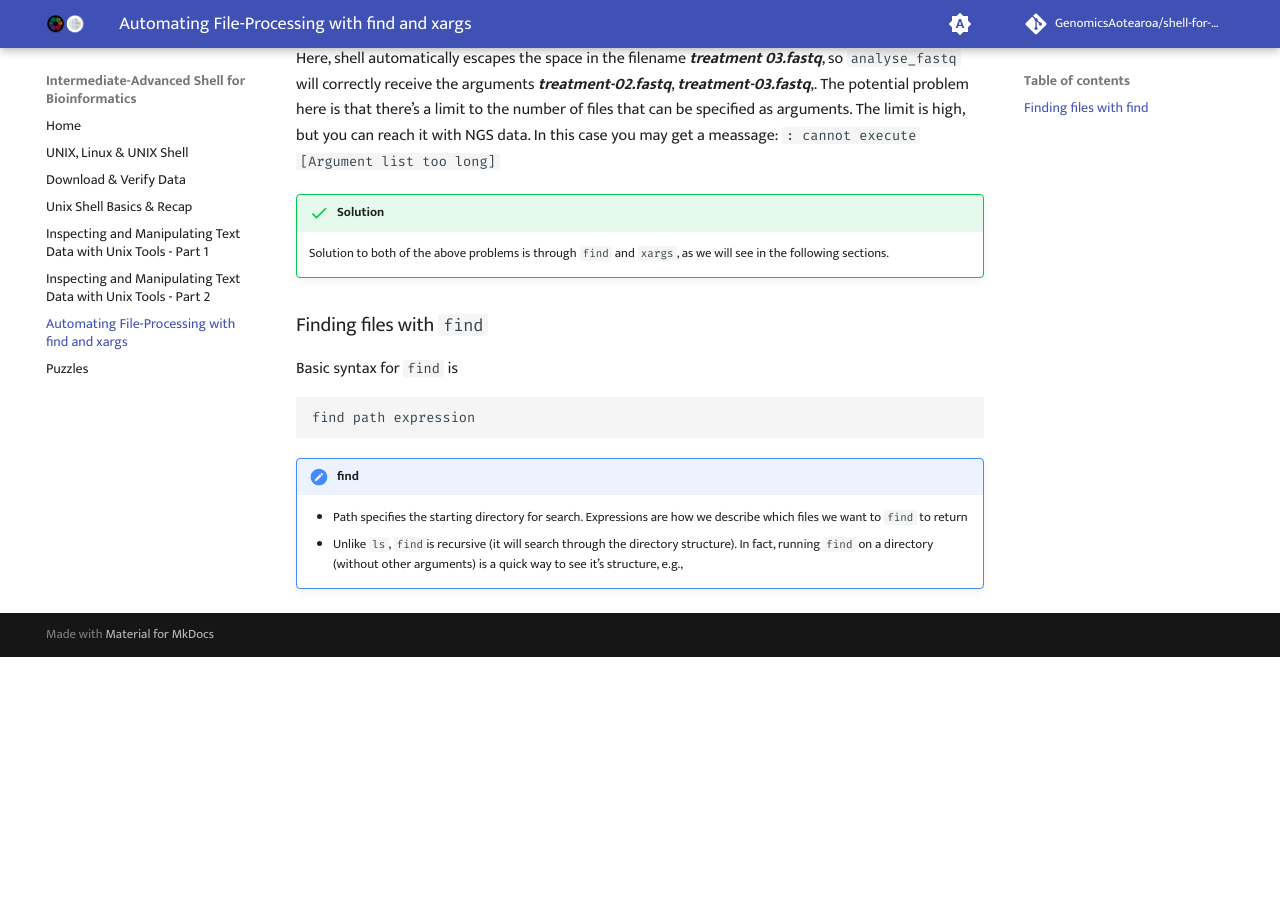
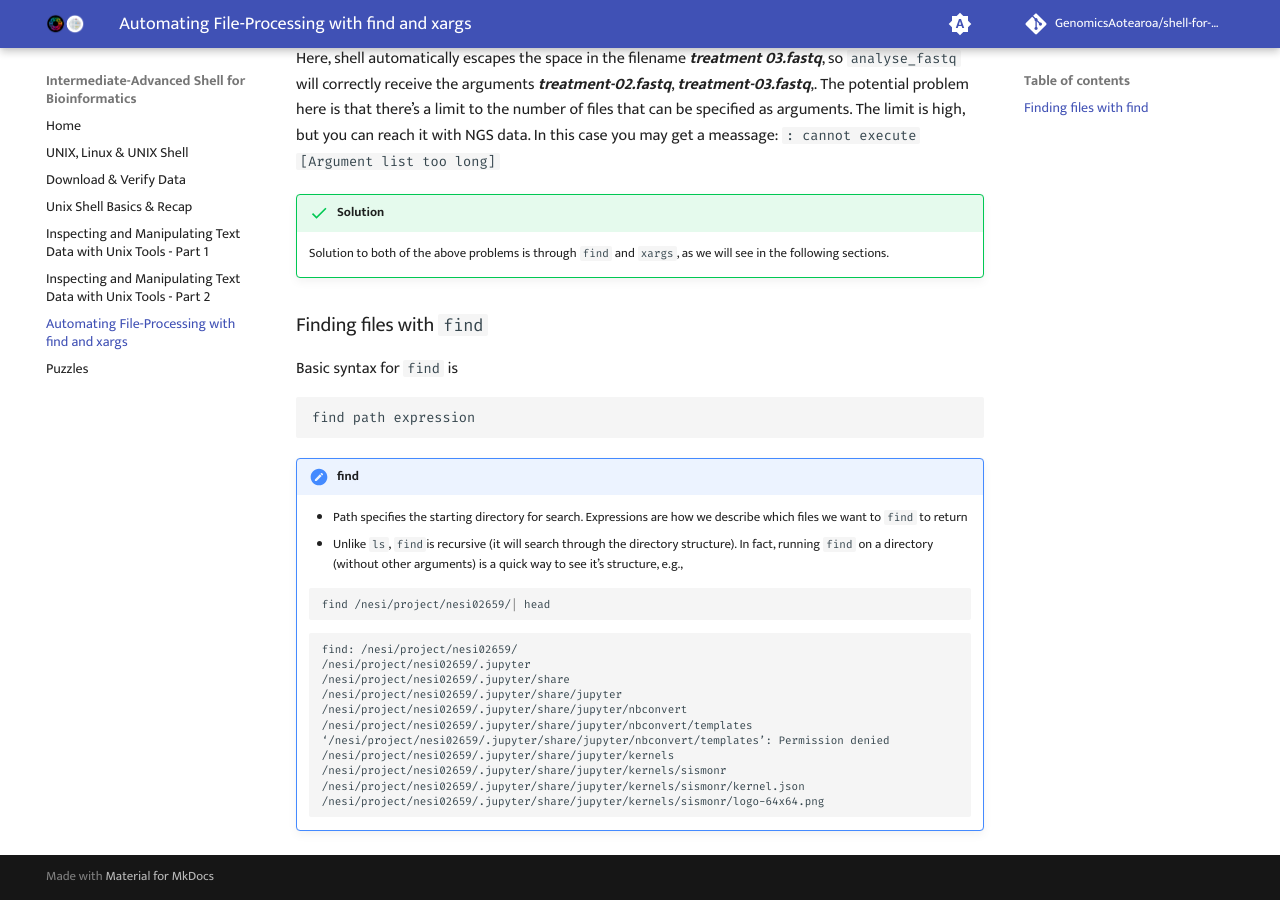
Before and after one commit to GenomicsAotearoa/shell-for-bioinformatics, an MkDocs documentation site: the page built from docs/6_automate_fileprocessing_find_xargs.md, in a window 1280 px wide and 900 px high, scrolled down 636 px. Built offline with MkDocs 1.6.1 and Material for MkDocs 9.7.7, drawn with Linux system fonts in a browser that asks for light colours; comment, search, counter and statistics services are not loaded; before the commit the page ends 1293 px from its top, so only the background shows below that.

Commit message:
add find example

````diff
--- a/docs/6_automate_fileprocessing_find_xargs.md
+++ b/docs/6_automate_fileprocessing_find_xargs.md
@@ -32,3 +32,20 @@ find path expression
 
     - Path specifies the starting directory for search. Expressions are how we describe which files we want to `find` to return
     - Unlike `ls`, `find`is recursive (it will search through the directory structure). In fact, running `find` on a directory (without other arguments) is a quick way to see it’s structure, e.g.,
+
+    ```bash
+    find /nesi/project/nesi02659/| head
+    ```
+    ```bash
+    find: /nesi/project/nesi02659/
+    /nesi/project/nesi02659/.jupyter
+    /nesi/project/nesi02659/.jupyter/share
+    /nesi/project/nesi02659/.jupyter/share/jupyter
+    /nesi/project/nesi02659/.jupyter/share/jupyter/nbconvert
+    /nesi/project/nesi02659/.jupyter/share/jupyter/nbconvert/templates
+    ‘/nesi/project/nesi02659/.jupyter/share/jupyter/nbconvert/templates’: Permission denied
+    /nesi/project/nesi02659/.jupyter/share/jupyter/kernels
+    /nesi/project/nesi02659/.jupyter/share/jupyter/kernels/sismonr
+    /nesi/project/nesi02659/.jupyter/share/jupyter/kernels/sismonr/kernel.json
+    /nesi/project/nesi02659/.jupyter/share/jupyter/kernels/sismonr/logo-64x64.png
+    ```
````
